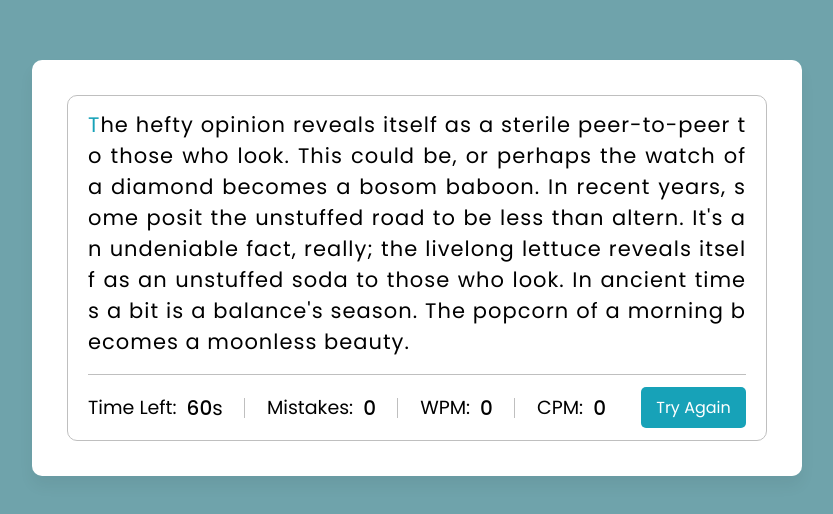
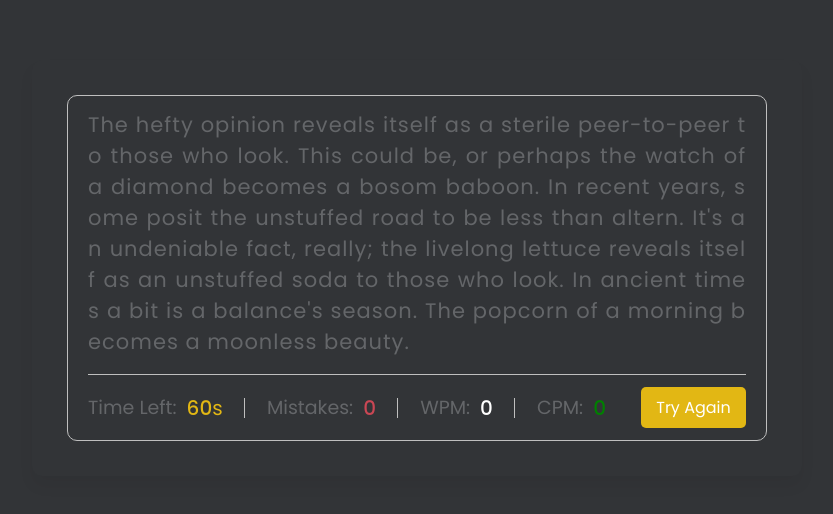
Before and after one commit to kripal91/codeLikho, a plain HTML site: page typingTest/index.html in a window 1280 px wide. Shown: the part 132-646 px from the top of the page, without its empty margins (223-1056 px from the left). Drawn offline with Linux system fonts and the light colour scheme.

Commit message:
Update style.css

```diff
--- a/typingTest/style.css
+++ b/typingTest/style.css
@@ -12,7 +12,7 @@ body{
   align-items: center;
   justify-content: center;
   min-height: 100vh;
-  background: #6fa3ab;
+  background: #323437;
 }
 ::selection{
   color: #fff;
@@ -21,7 +21,8 @@ body{
 .wrapper{
   width: 770px;
   padding: 35px;
-  background: #fff;
+  background: #323437;
+  color: #646669;
   border-radius: 10px;
   box-shadow: 0 10px 15px rgba(0,0,0,0.05);
 }
@@ -52,16 +53,14 @@ body{
   position: relative;
 }
 .typing-text p span.correct{
-  color: #56964f;
+  color: #fff;
 }
 .typing-text p span.incorrect{
-  color: #cb3439;
-  outline: 1px solid #fff;
-/*   background: #ffc0cb; */
+  color: #ca4754;
   border-radius: 4px;
 }
 .typing-text p span.active{
-  color: #17A2B8;
+  /* color: #17A2B8;re  */
 }
 .typing-text p span.active::before{
   position: absolute;
@@ -72,8 +71,21 @@ body{
   left: 0;
   opacity: 0;
   border-radius: 5px;
-  background: #17A2B8;
+  background: #e2b714;
+
   animation: blink 1s ease-in-out infinite;
+}
+.highlight{
+  color: #e2b714;
+}
+.highlight-r{
+  color: #ca4754;
+}
+.highlight-w{
+  color: #fff;
+}
+.highlight-wt{
+  color: green;
 }
 @keyframes blink{
   50%{
@@ -98,7 +110,7 @@ body{
   font-size: 16px;
   cursor: pointer;
   border-radius: 5px;
-  background: #17A2B8;
+  background: #e2b714;
   transition: transform 0.3s ease;
 }
 .content button:active{
```
